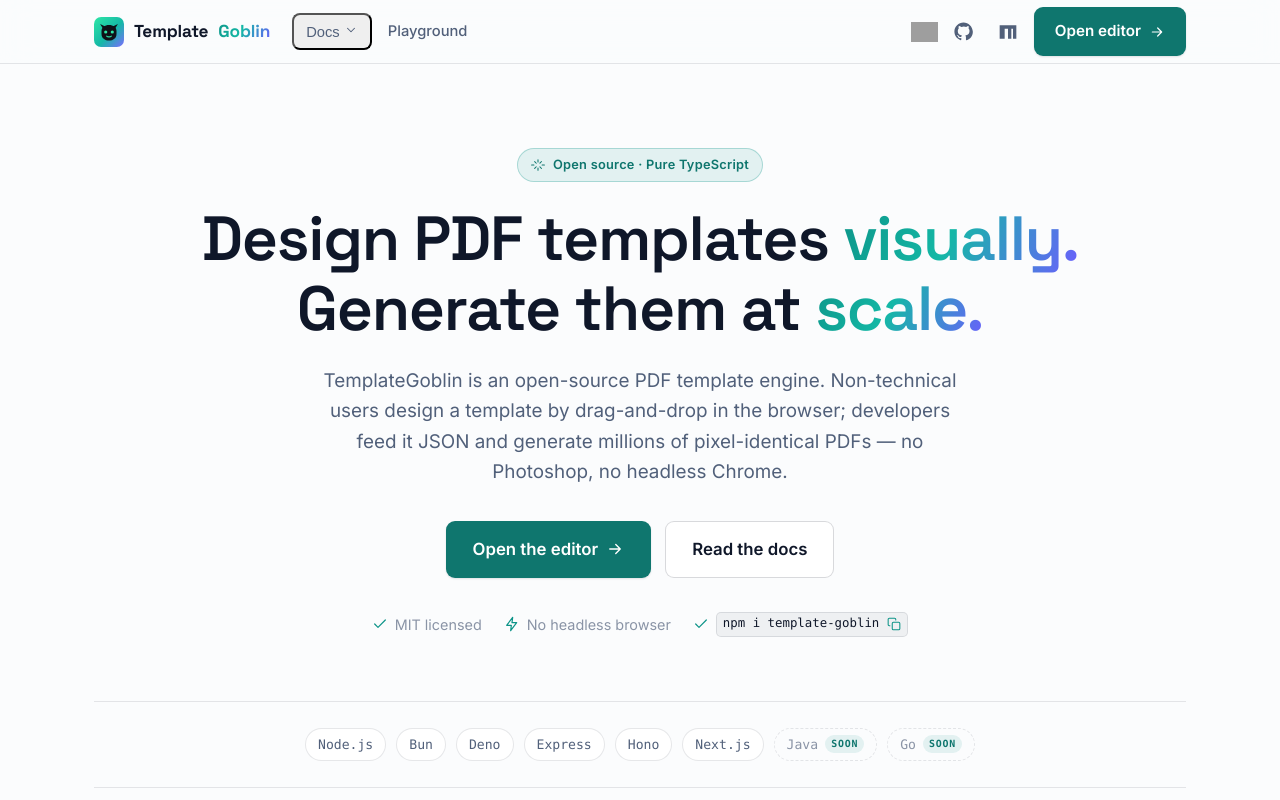
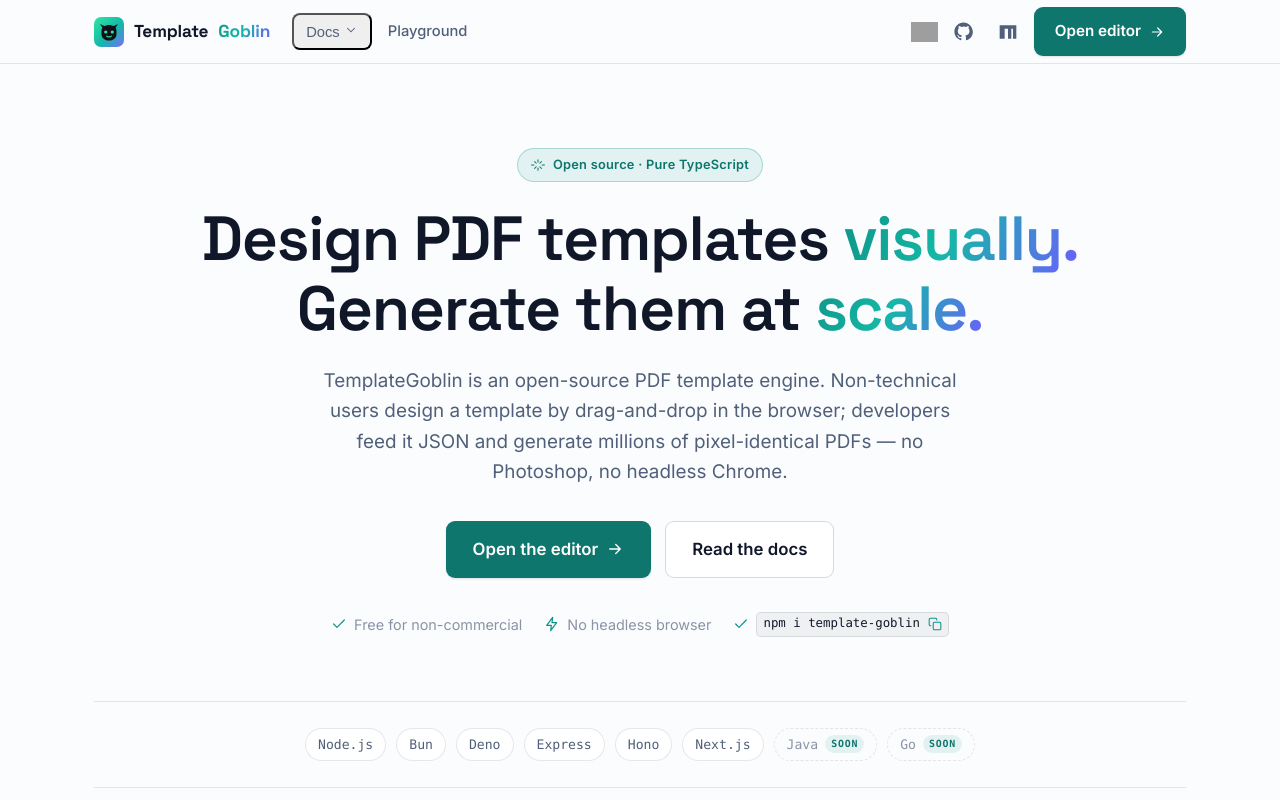
Before and after one commit to JaiminPatel345/template-goblin, a React (Vite) app in the folder packages/site/: page / in a window 1280 px wide. Shown: the top 800 px of the page. Built offline with nearby package versions, Linux system fonts and the light colour scheme; grey boxes are pictures that could not be loaded.

Commit message:
docs: update license to Non-Commercial and require commercial permission

```diff
--- a/package.json
+++ b/package.json
@@ -4,6 +4,7 @@
   "type": "module",
   "version": "0.0.0",
   "description": "Open-source PDF template engine — visual UI builder + npm library",
+  "license": "SEE LICENSE IN LICENSE",
   "scripts": {
     "build": "turbo run build",
     "dev": "turbo run dev",
--- a/packages/core/package.json
+++ b/packages/core/package.json
@@ -23,7 +23,7 @@
       "import": "./dist/assetRefs.js"
     }
   },
-  "license": "MIT",
+  "license": "SEE LICENSE IN LICENSE",
   "repository": {
     "type": "git",
     "url": "https://github.com/JaiminPatel345/template-goblin.git",
--- a/packages/site/package.json
+++ b/packages/site/package.json
@@ -3,6 +3,7 @@
   "version": "0.0.0",
   "private": true,
   "description": "Marketing landing page + documentation for TemplateGoblin (static React site, deployed to GitHub Pages)",
+  "license": "SEE LICENSE IN LICENSE",
   "type": "module",
   "scripts": {
     "dev": "vite",
--- a/packages/site/src/components/Footer.tsx
+++ b/packages/site/src/components/Footer.tsx
@@ -56,7 +56,7 @@
               Issues & requests
             </a>
             <a href={`${GITHUB_URL}/blob/main/LICENSE`} target="_blank" rel="noreferrer">
-              MIT License
+              License
             </a>
           </div>
         </div>
@@ -72,7 +72,7 @@
             >
               <GitHub size={17} />
             </a>
-            © {new Date().getFullYear()} TemplateGoblin · MIT Licensed
+            © {new Date().getFullYear()} TemplateGoblin · Non-Commercial License
           </span>
           <span>
             Built by{' '}
--- a/packages/site/src/sections/Hero.tsx
+++ b/packages/site/src/sections/Hero.tsx
@@ -54,7 +54,7 @@
         </div>
         <div className="hero-meta">
           <span>
-            <Check size={16} /> MIT licensed
+            <Check size={16} /> Free for non-commercial
           </span>
           <span>
             <Bolt size={16} /> No headless browser
--- a/packages/types/package.json
+++ b/packages/types/package.json
@@ -11,7 +11,7 @@
       "import": "./dist/index.js"
     }
   },
-  "license": "MIT",
+  "license": "SEE LICENSE IN LICENSE",
   "repository": {
     "type": "git",
     "url": "https://github.com/JaiminPatel345/template-goblin.git",
--- a/packages/ui/package.json
+++ b/packages/ui/package.json
@@ -3,6 +3,7 @@
   "version": "2.6.1",
   "description": "Visual template builder for TemplateGoblin — design PDF templates with drag-and-drop",
   "type": "module",
+  "license": "SEE LICENSE IN LICENSE",
   "bin": {
     "template-goblin-ui": "./bin/cli.js"
   },
```
Also changed, not shown: packages/core/README.md, 2 other files (tests, documents, lock files or other folders).
